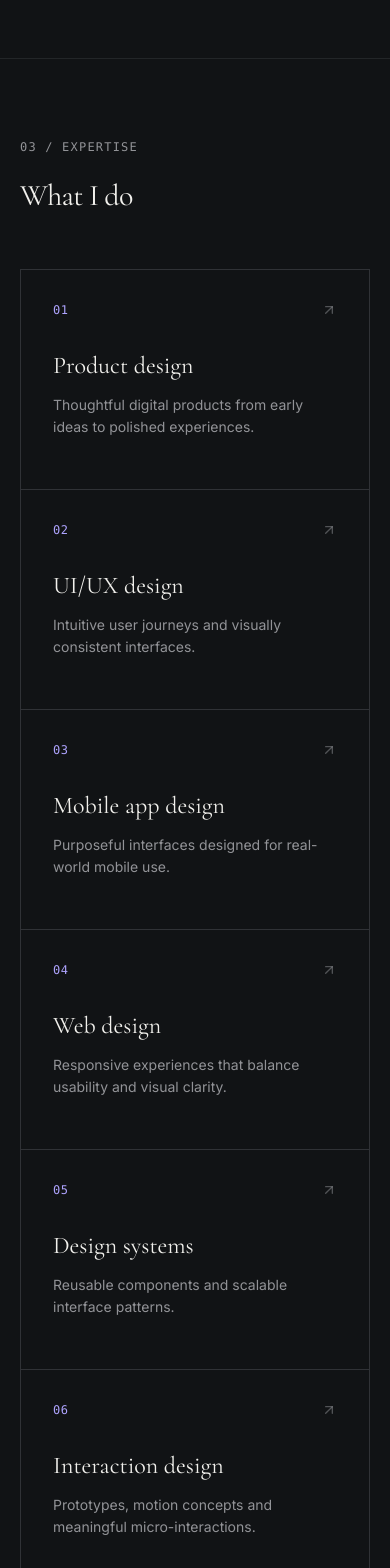
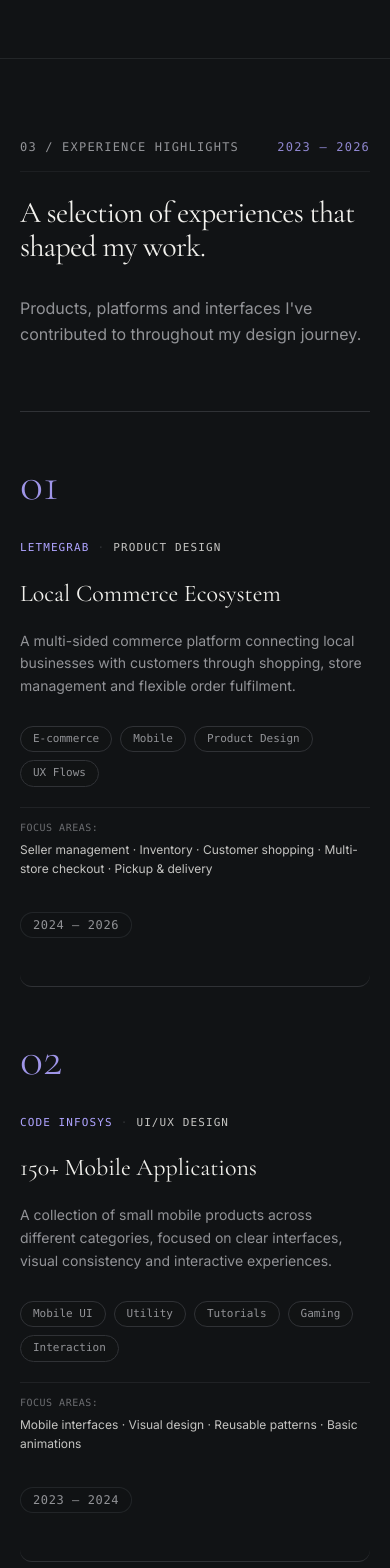
Before and after one commit to ayushrokad/Ayush-Rokad, a Next.js app: page / in a window 390 px wide. Shown: the part 2820-4388 px from the top of the page. Built offline with nearby package versions, Linux system fonts and the light colour scheme.

Commit message:
feat: add Option B Experience Highlights numbered project blocks

```diff
--- a/src/app/page.tsx
+++ b/src/app/page.tsx
@@ -2,6 +2,7 @@ import { Header } from '@/components/Header';
 import { Hero } from '@/components/Hero';
 import { About } from '@/components/About';
 import { Experience } from '@/components/Experience';
+import { ExperienceHighlights } from '@/components/ExperienceHighlights';
 import { Expertise } from '@/components/Expertise';
 import { Toolkit } from '@/components/Toolkit';
 import { Philosophy } from '@/components/Philosophy';
@@ -15,6 +16,7 @@ export default function Home() {
         <Hero />
         <About />
         <Experience />
+        <ExperienceHighlights />
         <Expertise />
         <Toolkit />
         <Philosophy />
--- /dev/null
+++ b/src/components/ExperienceHighlights.tsx
@@ -0,0 +1,143 @@
+'use client';
+
+import React from 'react';
+import { motion } from 'framer-motion';
+import { portfolioData } from '@/data/portfolio';
+import { fadeInUp } from '@/lib/animations';
+
+export const ExperienceHighlights: React.FC = () => {
+  const { experienceHighlights } = portfolioData;
+
+  return (
+    <section
+      id="highlights"
+      className="py-20 md:py-32 border-t border-[#303236]/60 bg-[#111315]"
+    >
+      <div className="max-w-content mx-auto px-5 md:px-16">
+        {/* Eyebrow & Timeline Span */}
+        <motion.div
+          variants={fadeInUp}
+          initial="hidden"
+          whileInView="visible"
+          viewport={{ once: true, margin: '-50px' }}
+          className="flex items-center justify-between text-xs font-mono tracking-widest text-[#929397] uppercase mb-6 md:mb-8 pb-4 border-b border-[#303236]/40"
+        >
+          <span>{experienceHighlights.eyebrow}</span>
+          <span className="text-[#AFA4FF]/80">{experienceHighlights.timelineSpan}</span>
+        </motion.div>
+
+        {/* Section Heading & Intro */}
+        <div className="grid grid-cols-1 lg:grid-cols-12 gap-8 lg:gap-16 items-start mb-16 md:mb-24">
+          <div className="lg:col-span-7">
+            <motion.h2
+              variants={fadeInUp}
+              initial="hidden"
+              whileInView="visible"
+              viewport={{ once: true, margin: '-50px' }}
+              className="font-serif text-3xl sm:text-4xl md:text-5xl lg:text-6xl text-[#F1F0EC] leading-[1.12] tracking-tight"
+            >
+              {experienceHighlights.headline}
+            </motion.h2>
+          </div>
+
+          <div className="lg:col-span-5 lg:pt-3">
+            <motion.p
+              variants={fadeInUp}
+              initial="hidden"
+              whileInView="visible"
+              viewport={{ once: true, margin: '-50px' }}
+              className="text-base sm:text-lg text-[#929397] leading-relaxed max-w-lg"
+            >
+              {experienceHighlights.introduction}
+            </motion.p>
+          </div>
+        </div>
+
+        {/* Numbered Project Blocks */}
+        <div className="border-t border-[#303236]">
+          {experienceHighlights.projects.map((project, index) => (
+            <motion.div
+              key={project.id}
+              variants={fadeInUp}
+              initial="hidden"
+              whileInView="visible"
+              viewport={{ once: true, margin: '-50px' }}
+              transition={{ delay: index * 0.1 }}
+              className="group py-12 md:py-16 border-b border-[#303236] hover:bg-[#191B1E]/30 transition-colors duration-300 px-0 md:px-8 -mx-0 md:-mx-8 rounded-xl"
+            >
+              <div className="grid grid-cols-1 lg:grid-cols-12 gap-8 lg:gap-12 items-start">
+                {/* Large Oversized Serif Number (2 cols) */}
+                <div className="lg:col-span-2">
+                  <span className="font-serif text-5xl sm:text-6xl md:text-7xl lg:text-8xl text-[#AFA4FF]/90 font-light leading-none block select-none group-hover:text-[#C2BAFF] transition-colors">
+                    {project.number}
+                  </span>
+                </div>
+
+                {/* Main Content Column (7 cols) */}
+                <div className="lg:col-span-7 space-y-5">
+                  {/* Company & Role subheader */}
+                  <div className="text-[11px] sm:text-xs font-mono tracking-widest uppercase text-[#AFA4FF] flex items-center gap-2">
+                    <span>{project.company}</span>
+                    <span className="text-[#303236]">·</span>
+                    <span className="text-[#F1F0EC]/80">{project.role}</span>
+                  </div>
+
+                  {/* Large Project Title */}
+                  <h3 className="font-serif text-2xl sm:text-3xl md:text-4xl text-[#F1F0EC] group-hover:text-white transition-colors leading-snug">
+                    {project.title}
+                  </h3>
+
+                  {/* Description */}
+                  <p className="text-sm sm:text-base text-[#929397] leading-relaxed font-normal max-w-2xl">
+                    {project.description}
+                  </p>
+
+                  {/* Category Outlined Tags */}
+                  <div className="flex flex-wrap gap-2 pt-2">
+                    {project.categories.map((category) => (
+                      <span
+                        key={category}
+                        className="px-3 py-1 rounded-full border border-[#303236] bg-[#111315]/60 text-[11px] font-mono text-[#929397] group-hover:border-[#AFA4FF]/40 group-hover:text-[#F1F0EC] transition-all"
+                      >
+                        {category}
+                      </span>
+                    ))}
+                  </div>
+
+                  {/* Focus Areas / Confidential Notice */}
+                  {project.focusAreas && (
+                    <div className="pt-3 border-t border-[#303236]/50">
+                      <div className="flex flex-col sm:flex-row sm:items-baseline gap-1 sm:gap-3 text-xs">
+                        <span className="font-mono text-[10px] uppercase tracking-wider text-[#929397]/70 shrink-0">
+                          Focus areas:
+                        </span>
+                        <span className="text-[#F1F0EC]/80 leading-relaxed font-normal">
+                          {project.focusAreas}
+                        </span>
+                      </div>
+                    </div>
+                  )}
+
+                  {project.confidentialNotice && (
+                    <div className="pt-2">
+                      <span className="text-xs text-[#929397]/70 italic">
+                        {project.confidentialNotice}
+                      </span>
+                    </div>
+                  )}
+                </div>
+
+                {/* Period / Timeline Date (3 cols, right aligned on desktop) */}
+                <div className="lg:col-span-3 lg:text-right">
+                  <span className="font-mono text-xs sm:text-sm text-[#929397] tracking-wider uppercase inline-block py-1 px-3 rounded-full border border-[#303236]/60 bg-[#111315]/40">
+                    {project.period}
+                  </span>
+                </div>
+              </div>
+            </motion.div>
+          ))}
+        </div>
+      </div>
+    </section>
+  );
+};
--- a/src/components/Header.tsx
+++ b/src/components/Header.tsx
@@ -14,8 +14,8 @@ export const Header: React.FC = () => {
     const handleScroll = () => {
       setIsScrolled(window.scrollY > 30);
 
-      const sections = ['about', 'experience', 'expertise', 'contact'];
-      const scrollPosition = window.scrollY + 120;
+      const sections = ['about', 'experience', 'highlights', 'expertise', 'contact'];
+      const scrollPosition = window.scrollY + 140;
 
       for (const sectionId of sections) {
         const el = document.getElementById(sectionId);
@@ -61,7 +61,7 @@ export const Header: React.FC = () => {
 
           {/* Desktop Navigation */}
           <nav
-            className="hidden md:flex items-center gap-8 text-sm"
+            className="hidden md:flex items-center gap-7 lg:gap-8 text-sm"
             aria-label="Main Navigation"
           >
             {portfolioData.navigation.links.map((link) => {
--- a/src/data/portfolio.ts
+++ b/src/data/portfolio.ts
@@ -4,6 +4,19 @@ export interface ExperienceEntry {
   role: string;
   period: string;
   description: string;
+}
+
+export interface ProjectHighlight {
+  id: string;
+  number: string;
+  period: string;
+  title: string;
+  company: string;
+  role: string;
+  description: string;
+  categories: string[];
+  focusAreas?: string;
+  confidentialNotice?: string;
 }
 
 export interface ExpertiseItem {
@@ -47,6 +60,7 @@ export const portfolioData = {
     links: [
       { label: "About", href: "#about" },
       { label: "Experience", href: "#experience" },
+      { label: "Highlights", href: "#highlights" },
       { label: "Expertise", href: "#expertise" },
       { label: "Contact", href: "#contact" },
     ],
@@ -116,8 +130,56 @@ export const portfolioData = {
       },
     ] as ExperienceEntry[],
   },
+  experienceHighlights: {
+    eyebrow: "03 / EXPERIENCE HIGHLIGHTS",
+    timelineSpan: "2023 — 2026",
+    headline: "A selection of experiences that shaped my work.",
+    introduction:
+      "Products, platforms and interfaces I've contributed to throughout my design journey.",
+    projects: [
+      {
+        id: "local-commerce-ecosystem",
+        number: "01",
+        period: "2024 — 2026",
+        title: "Local Commerce Ecosystem",
+        company: "LETMEGRAB",
+        role: "PRODUCT DESIGN",
+        description:
+          "A multi-sided commerce platform connecting local businesses with customers through shopping, store management and flexible order fulfilment.",
+        categories: ["E-commerce", "Mobile", "Product Design", "UX Flows"],
+        focusAreas:
+          "Seller management · Inventory · Customer shopping · Multi-store checkout · Pickup & delivery",
+      },
+      {
+        id: "mobile-applications-collection",
+        number: "02",
+        period: "2023 — 2024",
+        title: "150+ Mobile Applications",
+        company: "CODE INFOSYS",
+        role: "UI/UX DESIGN",
+        description:
+          "A collection of small mobile products across different categories, focused on clear interfaces, visual consistency and interactive experiences.",
+        categories: ["Mobile UI", "Utility", "Tutorials", "Gaming", "Interaction"],
+        focusAreas:
+          "Mobile interfaces · Visual design · Reusable patterns · Basic animations",
+      },
+      {
+        id: "confidential-banking-product",
+        number: "03",
+        period: "Confidential",
+        title: "Confidential Banking Product",
+        company: "CONFIDENTIAL",
+        role: "UI/UX DESIGN",
+        description:
+          "UI/UX design contributions to a confidential banking product.",
+        categories: ["Banking", "Mobile", "UI/UX"],
+        confidentialNotice:
+          "Project details intentionally limited due to confidentiality.",
+      },
+    ] as ProjectHighlight[],
+  },
   expertise: {
-    eyebrow: "03 / EXPERTISE",
+    eyebrow: "04 / EXPERTISE",
     headline: "What I do",
     items: [
       {
@@ -165,7 +227,7 @@ export const portfolioData = {
     ] as ExpertiseItem[],
   },
   toolkit: {
-    eyebrow: "04 / TOOLKIT",
+    eyebrow: "05 / TOOLKIT",
     headline: "Tools of the trade.",
     subtext:
       "From interface exploration and design systems to interactive prototypes and motion.",
@@ -180,7 +242,7 @@ export const portfolioData = {
     ],
   },
   philosophy: {
-    eyebrow: "05 / APPROACH",
+    eyebrow: "06 / APPROACH",
     headline: "How I think about design.",
     statement: "“Make the complex feel simple.”",
     body: "My approach starts with understanding the problem, organizing the experience and refining the details. I believe good interfaces should feel intuitive, consistent and purposeful.",
```
Also changed, not shown: 1 other file (tests, documents, lock files or other folders).
